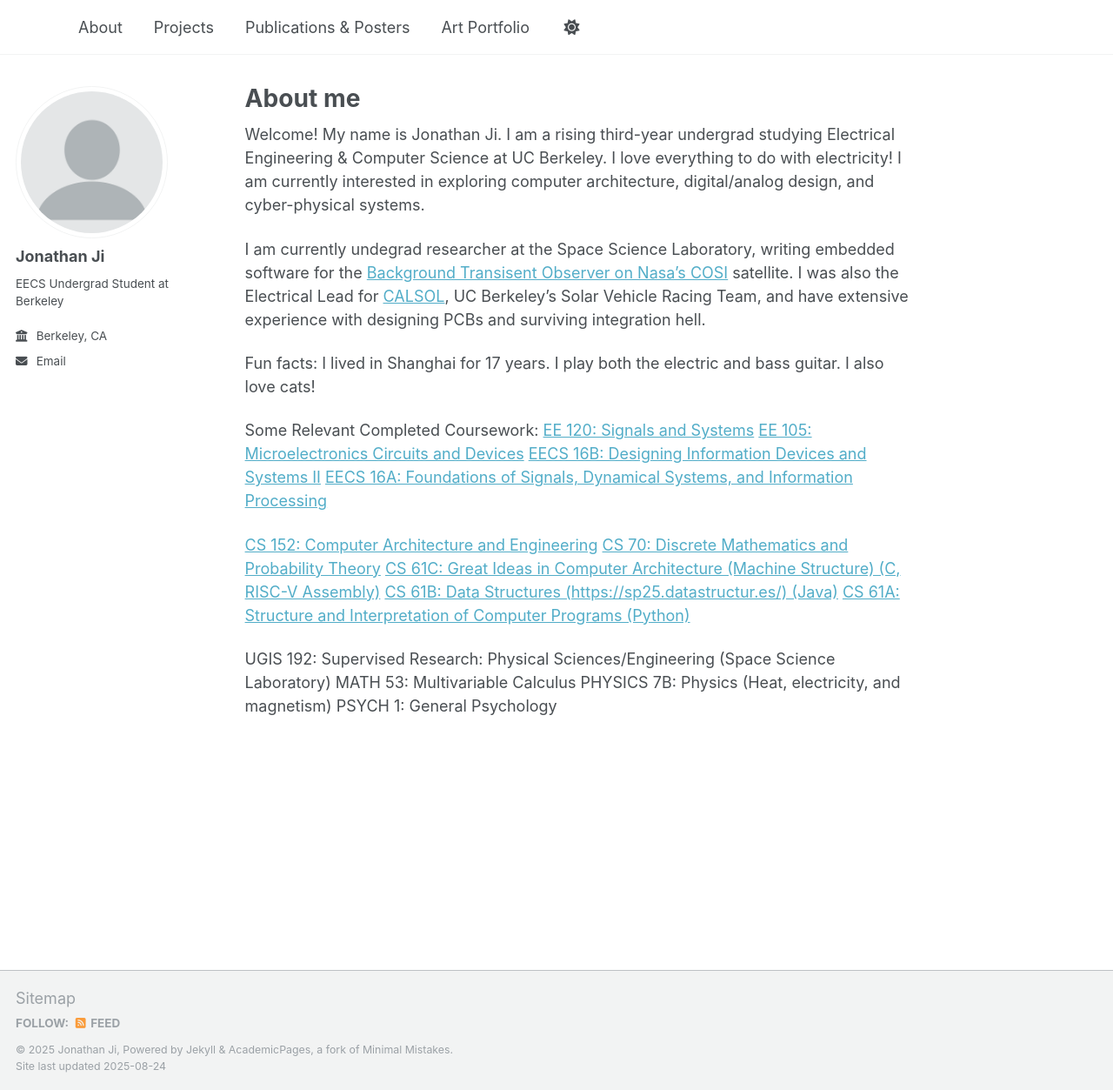
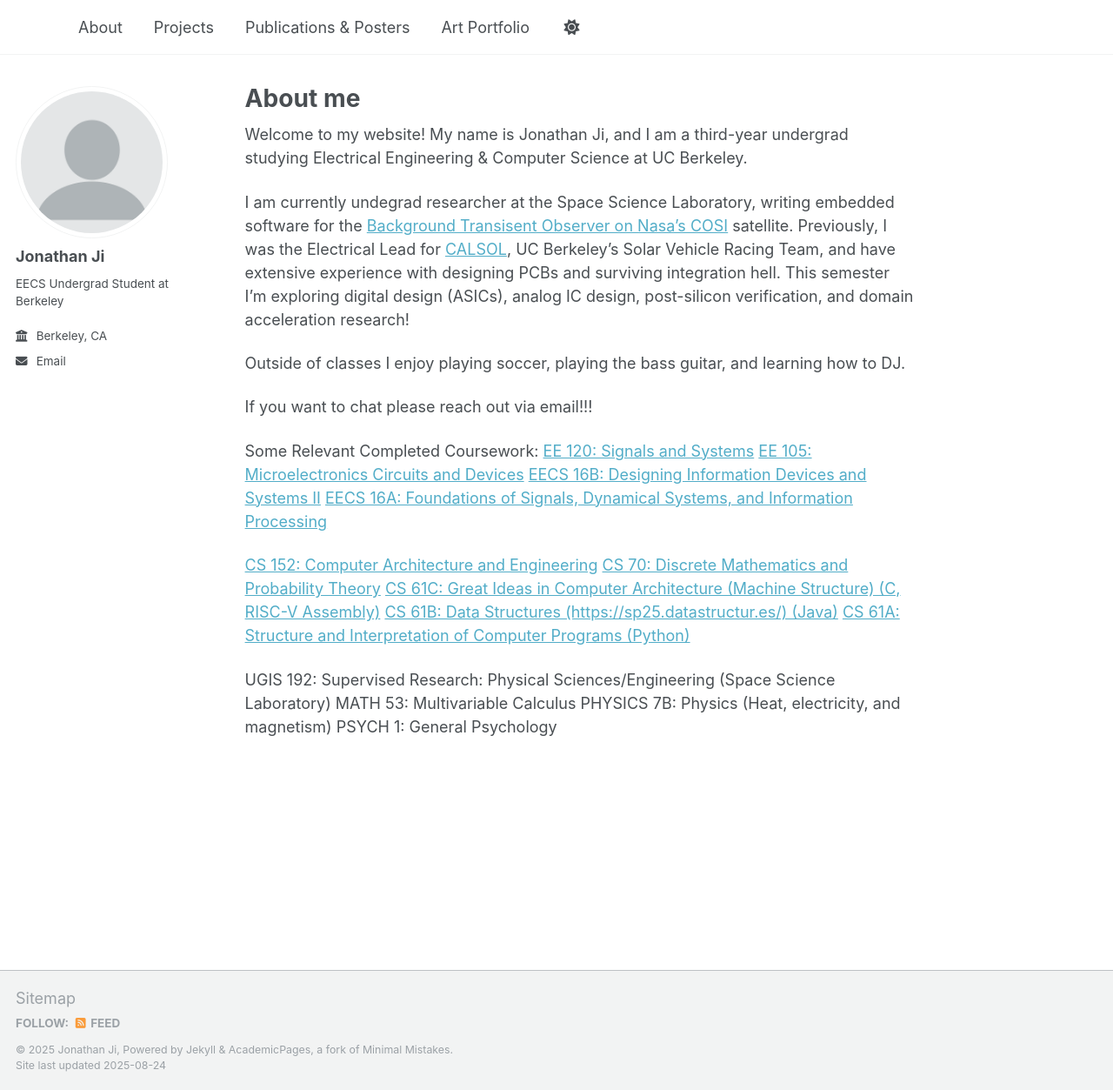
Before and after one commit to JonathanSHJ/jonathanshj.github.io, a Jekyll site: the page built from _pages/about.md, in a window 1280 px wide and 1253 px high. Shown: the whole window at 87% size. Built offline with Jekyll 4.4.1, drawn with Linux system fonts in a browser that asks for light colours; a script that is not in the unit is left out.

Commit message:
Update about.md

```diff
--- a/_pages/about.md
+++ b/_pages/about.md
@@ -8,12 +8,15 @@ redirect_from:
   - /about.html
 ---
 
-Welcome!
-My name is Jonathan Ji. I am a rising third-year undergrad studying Electrical Engineering & Computer Science at UC Berkeley. I love everything to do with electricity! I am currently interested in exploring computer architecture, digital/analog design, and cyber-physical systems.
+Welcome to my website!
+My name is Jonathan Ji, and I am a third-year undergrad studying Electrical Engineering & Computer Science at UC Berkeley.
 
-I am currently undegrad researcher at the Space Science Laboratory, writing embedded software for the [Background Transisent Observer on Nasa's COSI](https://cosi.ssl.berkeley.edu/bto/) satellite. I was also the Electrical Lead for [CALSOL](https://calsol.berkeley.edu/), UC Berkeley's Solar Vehicle Racing Team, and have extensive experience with designing PCBs and surviving integration hell.
+I am currently undegrad researcher at the Space Science Laboratory, writing embedded software for the [Background Transisent Observer on Nasa's COSI](https://cosi.ssl.berkeley.edu/bto/) satellite. Previously, I was the Electrical Lead for [CALSOL](https://calsol.berkeley.edu/), UC Berkeley's Solar Vehicle Racing Team, and have extensive experience with designing PCBs and surviving integration hell.
+This semester I'm exploring digital design (ASICs), analog IC design, post-silicon verification, and domain acceleration research!
 
-Fun facts: I lived in Shanghai for 17 years. I play both the electric and bass guitar. I also love cats!
+Outside of classes I enjoy playing soccer, playing the bass guitar, and learning how to DJ.
+
+If you want to chat please reach out via email!!!
 
 Some Relevant Completed Coursework:
 [EE 120: Signals and Systems](https://ee120-course-staff.github.io/)
```
